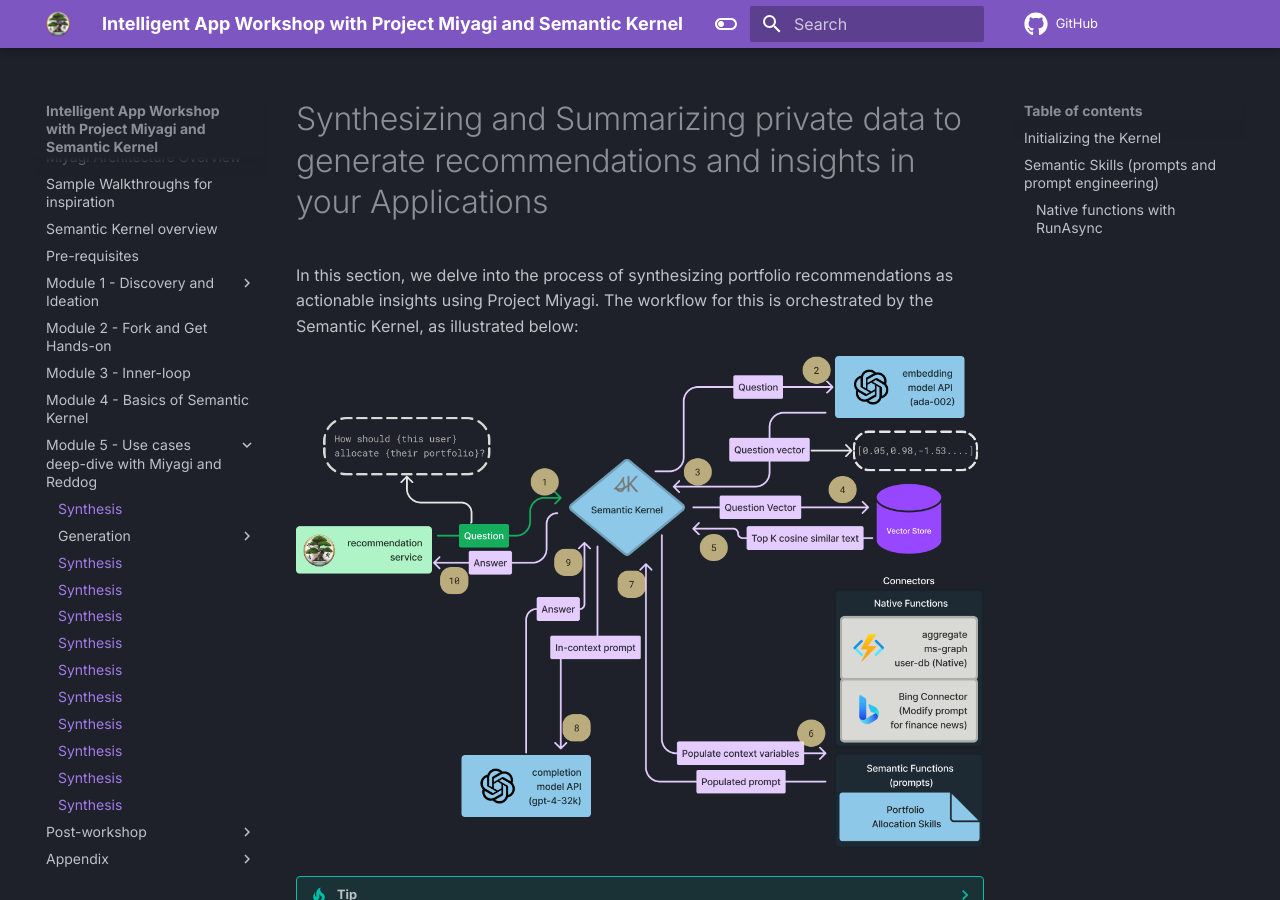
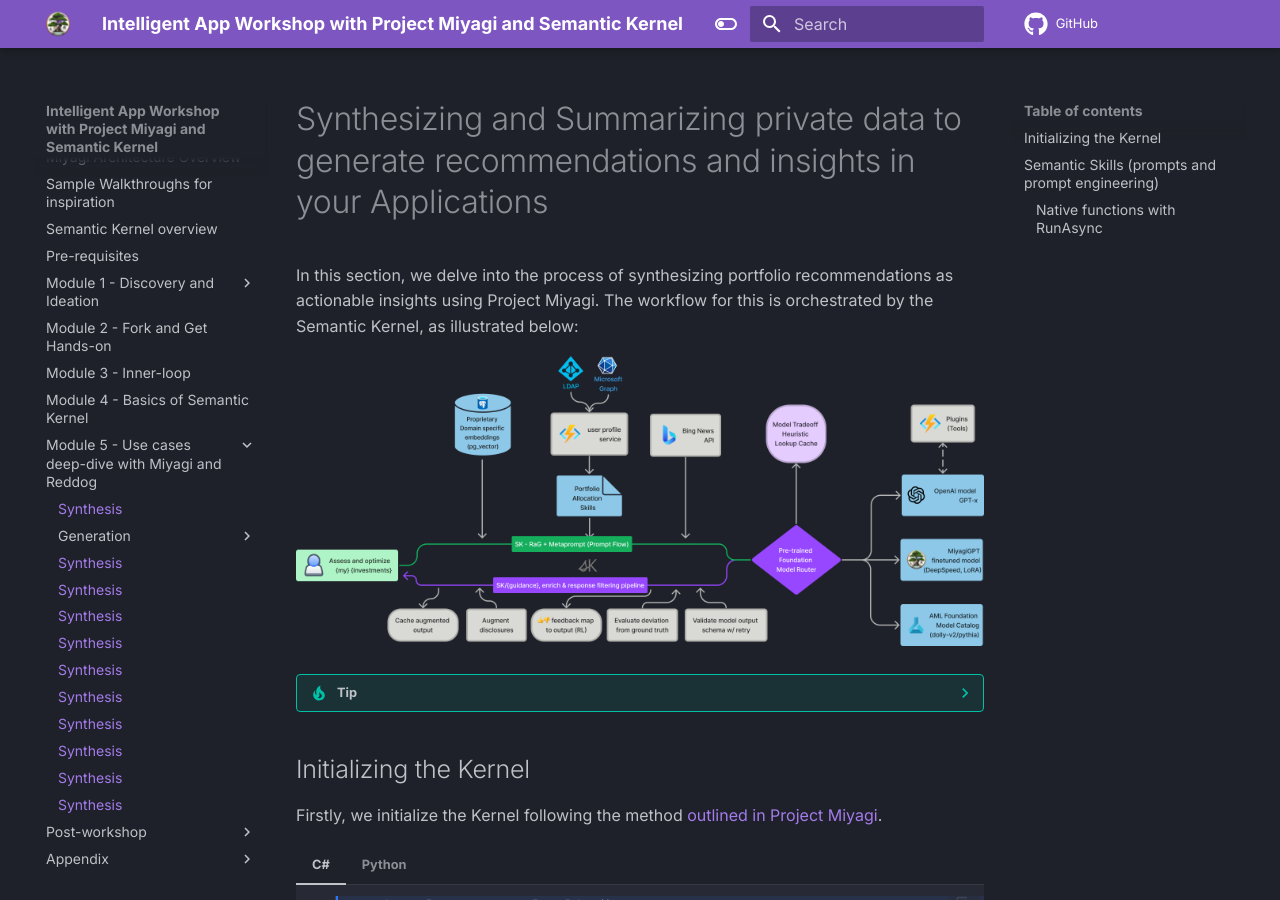
Before and after one commit to Azure/intelligent-app-workshop, an MkDocs documentation site: the page built from docs/wksp/05-use-cases/synthesis.md, in a window 1280 px wide and 900 px high. Built offline with MkDocs 1.6.1 and Material for MkDocs 9.7.7, drawn with Linux system fonts in a browser that asks for light colours; comment, search, counter and statistics services are not loaded.

Commit message:
add round trip image to synthesis

```diff
--- a/docs/wksp/05-use-cases/synthesis.md
+++ b/docs/wksp/05-use-cases/synthesis.md
@@ -2,7 +2,7 @@
 
 In this section, we delve into the process of synthesizing portfolio recommendations as actionable insights using Project Miyagi. The workflow for this is orchestrated by the Semantic Kernel, as illustrated below:
 
-![sk-orchestration](../../assets/images/sk-memory-orchestration.png)
+![sk-orchestration-1](../../assets/images/sk-round-trip.png)
 
 ??? tip
     For advanced deep learning-based recommender systems, checout [microsoft/recommenders](https://github.com/microsoft/recommenders#algorithms) for complex DLRMs.
@@ -214,6 +214,9 @@ For the purposes of this workshop, we are envisioning a use case where you selec
 ??? tip "This is how you prompt engineer in your code"
     The snippets above highlight some of the primitives of SK that allow you to easily integrate `prompt engineering` in your existing workflows.
 
+
+![sk-orchestration](../../assets/images/sk-memory-orchestration.png)
+
 More coming soon...
 
 [Sign up for updates](https://forms.office.com/r/rLds2s8RH1){ :target="_blank" .md-button .md-button--primary }
```
